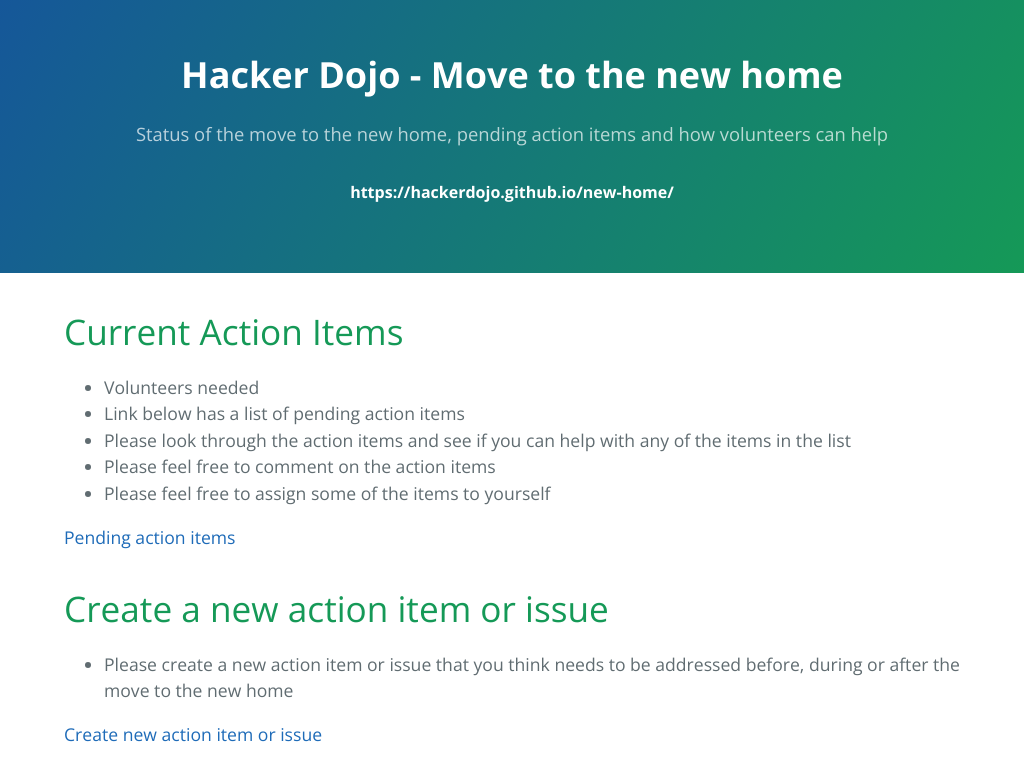
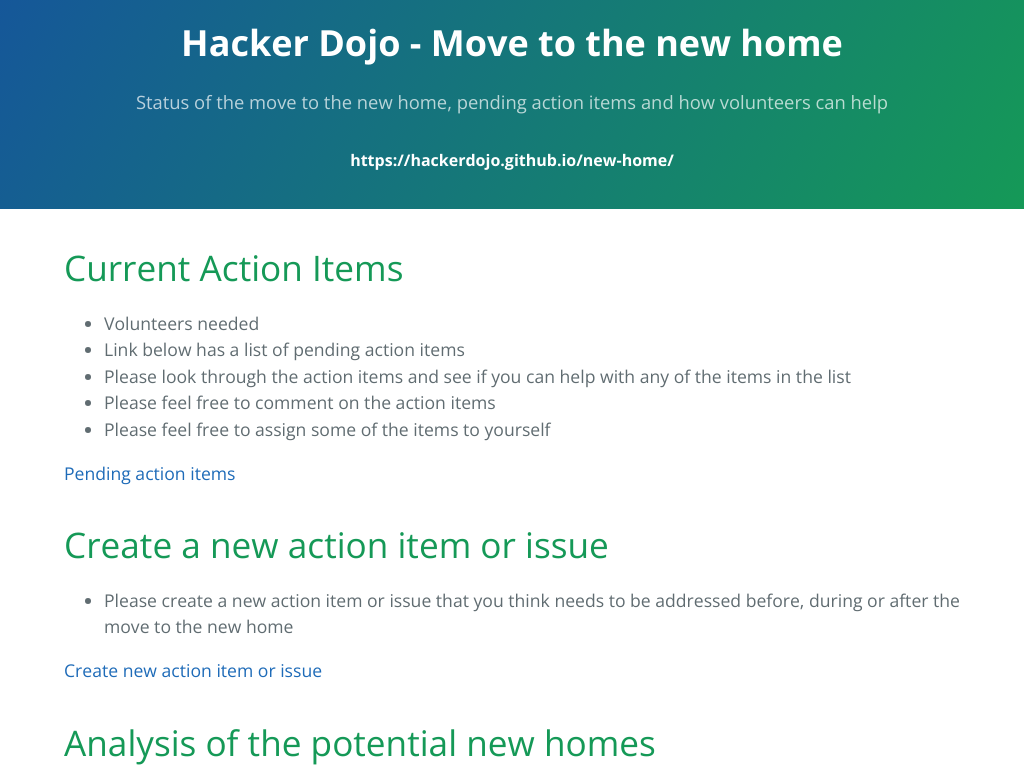
Before and after one commit to Russell-Zhang/new-home, a plain HTML site: page index.html in a window 1024 px wide. Shown: the top 777 px of the page. Drawn offline with nearby package versions, Linux system fonts and the light colour scheme.

Commit message:
Reduced padding on the top and bottom of the header

```diff
--- a/stylesheets/stylesheet.css
+++ b/stylesheets/stylesheet.css
@@ -61,15 +61,15 @@
 
 @media screen and (min-width: 64em) {
   .page-header {
-    padding: 5rem 6rem; } }
+    padding: 1rem 6rem; } }
 
 @media screen and (min-width: 42em) and (max-width: 64em) {
   .page-header {
-    padding: 3rem 4rem; } }
+    padding: 1rem 4rem; } }
 
 @media screen and (max-width: 42em) {
   .page-header {
-    padding: 2rem 1rem; } }
+    padding: 1rem 1rem; } }
 
 .project-name {
   margin-top: 0;
```
